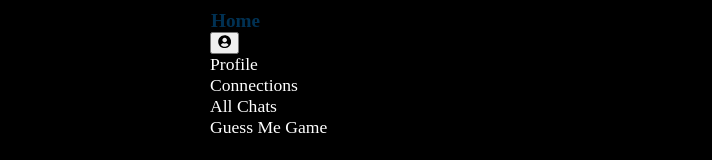
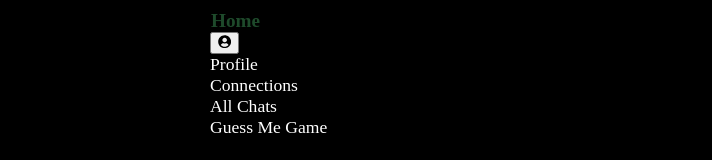
Before and after one commit to andrea17463/capstone-project, a React (Vite) app in the folder frontend/: page / in a window 1280 px wide. Shown: the top 160 px of the page, without its empty margins (0-712 px from the left). Built offline with nearby package versions, Linux system fonts and the light colour scheme; no server answers.

Commit message:
one styling change

```diff
--- a/frontend/src/components/Navigation/Navigation.css
+++ b/frontend/src/components/Navigation/Navigation.css
@@ -23,7 +23,8 @@ a {
   /* color: #2E003E; */
   /* color: #311B3F; */
   /* color: #702963; */
-  color: #003153;
+  /* color: #003153; */
+  color: #1e4a2b;
   /* background: black; */
   /* color: white; */
   font-weight: bold;
```
Also changed, not shown: 3 other files (tests, documents, lock files or other folders).
